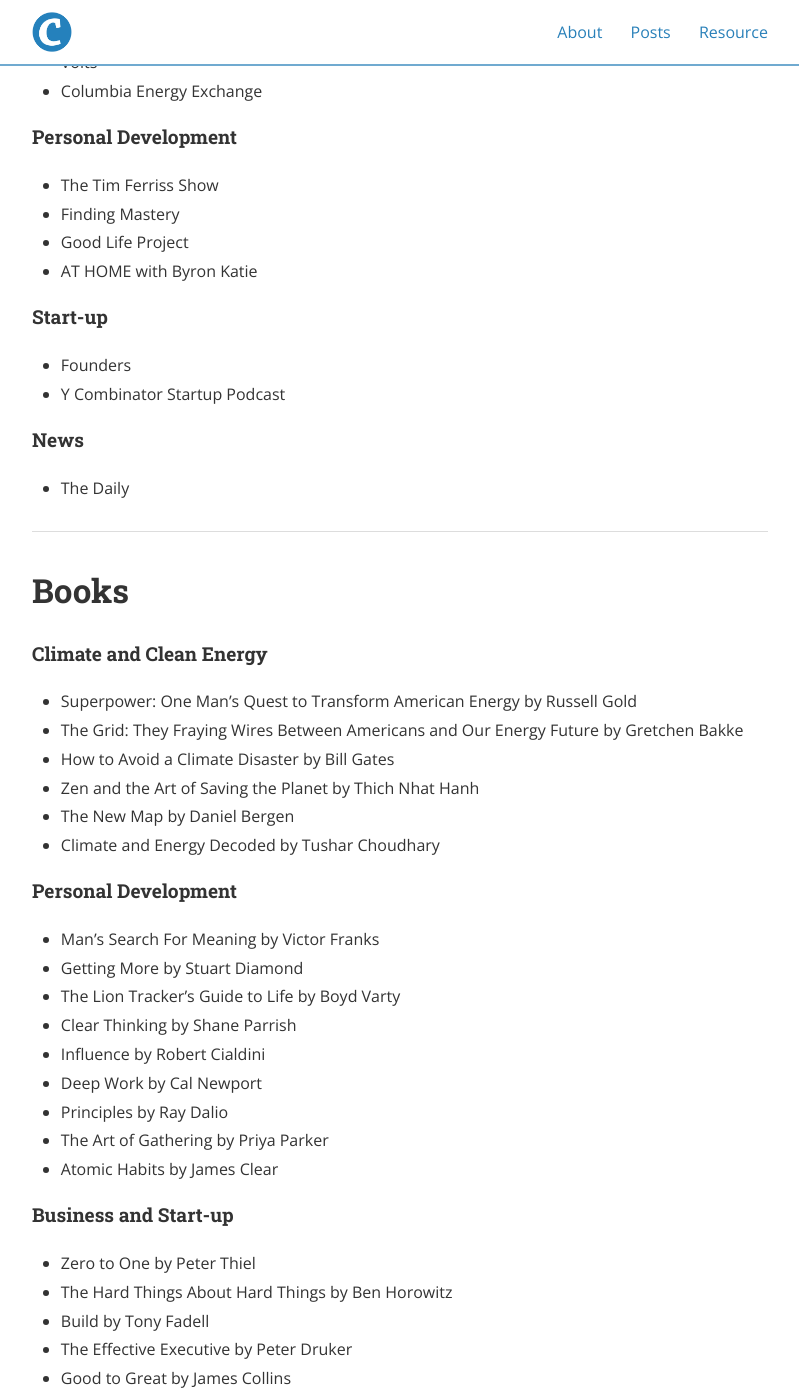
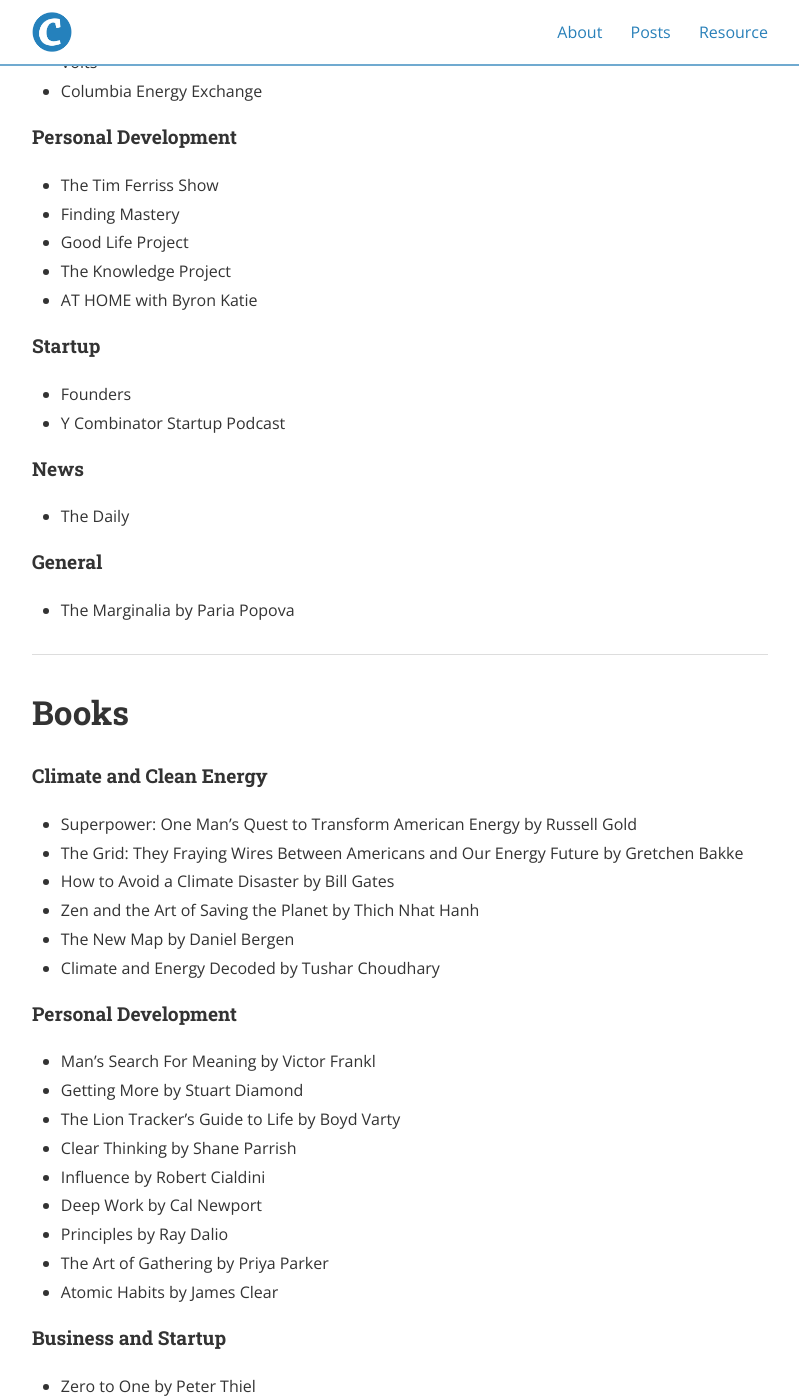
Before and after one commit to CurveBending/CurveBending.github.io, a Jekyll site: the page built from resource.md, in a window 1280 px wide and 1400 px high, scrolled down 511 px. Shown: the whole window, without its empty margins (240-1039 px from the left). Built offline with Jekyll 4.4.1, drawn with Linux system fonts in a browser that asks for light colours; nearby versions of some CDN libraries; some of the changed text lies outside the part shown.

Commit message:
update files

```diff
--- a/resource.md
+++ b/resource.md
@@ -26,9 +26,10 @@ main_nav: true
 - The Tim Ferriss Show
 - Finding Mastery
 - Good Life Project
+- The Knowledge Project
 - AT HOME with Byron Katie
 
-#### Start-up
+#### Startup
 
 - Founders
 - Y Combinator Startup Podcast
@@ -36,6 +37,10 @@ main_nav: true
 #### News
 
 - The Daily
+
+#### General
+
+- The Marginalia by Paria Popova
 
 
 
@@ -54,7 +59,7 @@ main_nav: true
 
 #### Personal Development
 
-- Man's Search For Meaning by Victor Franks
+- Man's Search For Meaning by Victor Frankl
 - Getting More by Stuart Diamond
 - The Lion Tracker's Guide to Life by Boyd Varty
 - Clear Thinking by Shane Parrish
@@ -64,14 +69,13 @@ main_nav: true
 - The Art of Gathering by Priya Parker
 - Atomic Habits by James Clear
 
-#### Business and Start-up
+#### Business and Startup
 
 - Zero to One by Peter Thiel
 - The Hard Things About Hard Things by Ben Horowitz
 - Build by Tony Fadell
 - The Effective Executive by Peter Druker
 - Good to Great by James Collins
-- Essays from Paul Graham
 
 #### General Knowlege
 
@@ -106,6 +110,16 @@ main_nav: true
 - Five-Bullet Friday from Tim Ferriss
 - 3-2-1 Thursday by James Clear
 
-#### Start-up
+#### Startup
 
 - Hacker News
+
+
+
+------
+
+# Essays
+
+Paul Graham's Essays
+
+Howard Mark's Memos
```
Also changed, not shown: _posts/2024-08-15-Startup Life.md (renamed from _posts/2024-08-15-Start-up Life.md, +4 -4 lines), _posts/2024-08-31-Investment Talk.md (renamed from _posts/2024-08-31-Investment.md, +1 -1 lines), about.md (+7 -5 lines).
